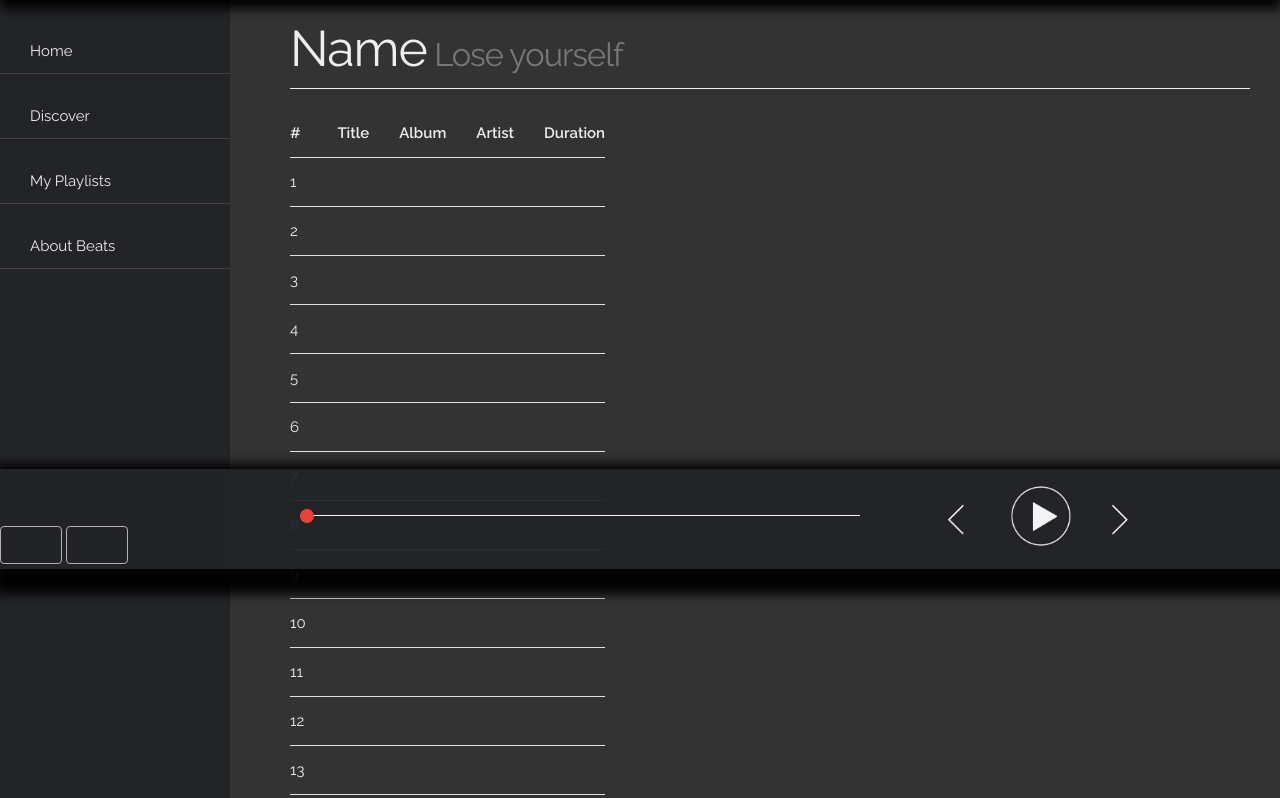
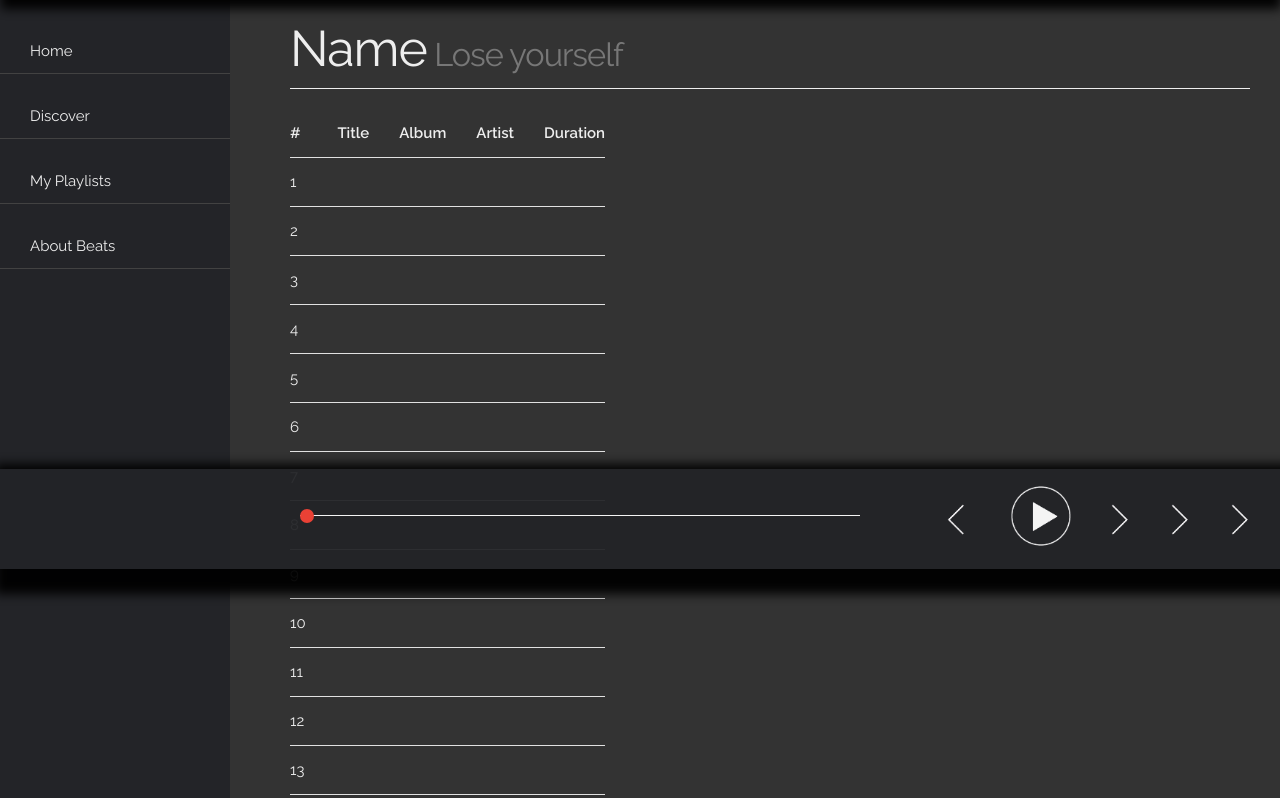
Before and after one commit to VanessaSingh/ITT-Project, a PHP site: page /playlist.php?name=1 in a window 1280 px wide. Shown: the part 81-879 px from the top of the page. Run offline with PHP 8.4, Linux system fonts and the light colour scheme; data comes from the database, SQL or seed files in the repository; data that the repository does not hold is empty.

Commit message:
Bugfixes

```diff
--- a/css/styles.css
+++ b/css/styles.css
@@ -741,12 +741,52 @@
   cursor: pointer;
 }
 
+#shuffleButton
+{
+  margin-left: 1152px;
+  margin-top: -47px;
+  position: absolute;
+  background-image: url("../images/button/next.png");
+  background-position: center;
+  background-size: cover;
+  border:none;
+  height: 80px;
+  width: 30px;
+  transition: 0.2s ease-in-out;
+}
+
+#shuffleButton:hover
+{
+  background-image: url("../images/button/red_previous.png");
+  cursor: pointer;
+}
+
+#repeatButton
+{
+  margin-left: 1212px;
+  margin-top: -47px;
+  position: absolute;
+  background-image: url("../images/button/next.png");
+  background-position: center;
+  background-size: cover;
+  border:none;
+  height: 80px;
+  width: 30px;
+  transition: 0.2s ease-in-out;
+}
+
+#repeatButton:hover
+{
+  background-image: url("../images/button/red_previous.png");
+  cursor: pointer;
+}
+
 tr
 {
   transition: 0.3s ease-in-out;
 }
-
 tr:hover
 {
   background-color: #616161;
+  cursor: pointer;
 }
--- a/playlist.php
+++ b/playlist.php
@@ -79,7 +79,7 @@
                 $i=0;
                 while($row = mysqli_fetch_assoc($result))
                 {
-                    echo '<tr>
+                    echo '<tr onclick=playThisSong("'.$row["url"].'",'.$i.')>
                             <td> '.($i+1).' </td>
                             <td><a onclick=playThisSong("'.$row["url"].'",'.$i.')>'.$row["name"].'</a></td>
                             <td>'.$row["album"].'</td>
```
Also changed, not shown: js/common.js (+31 -16 lines).
